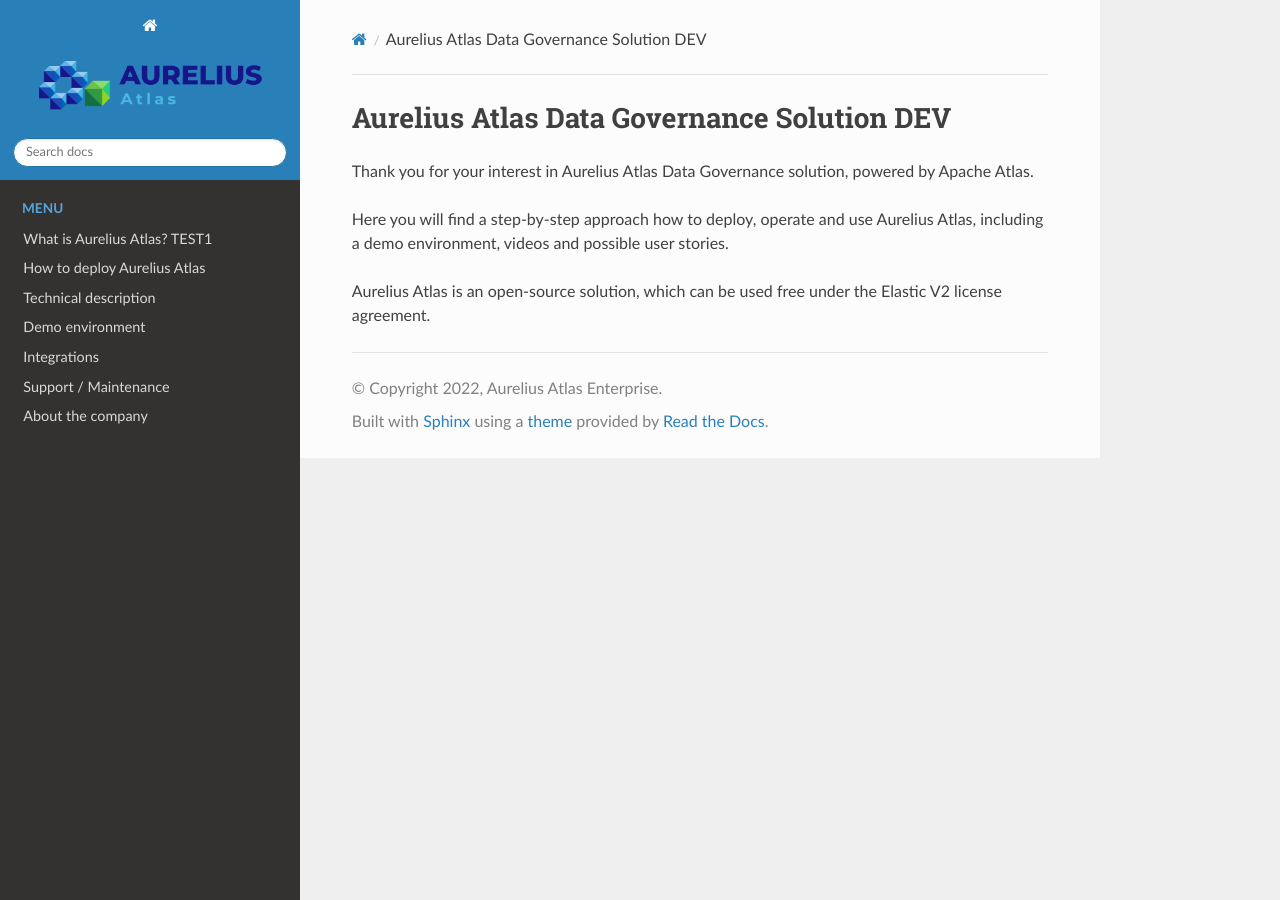
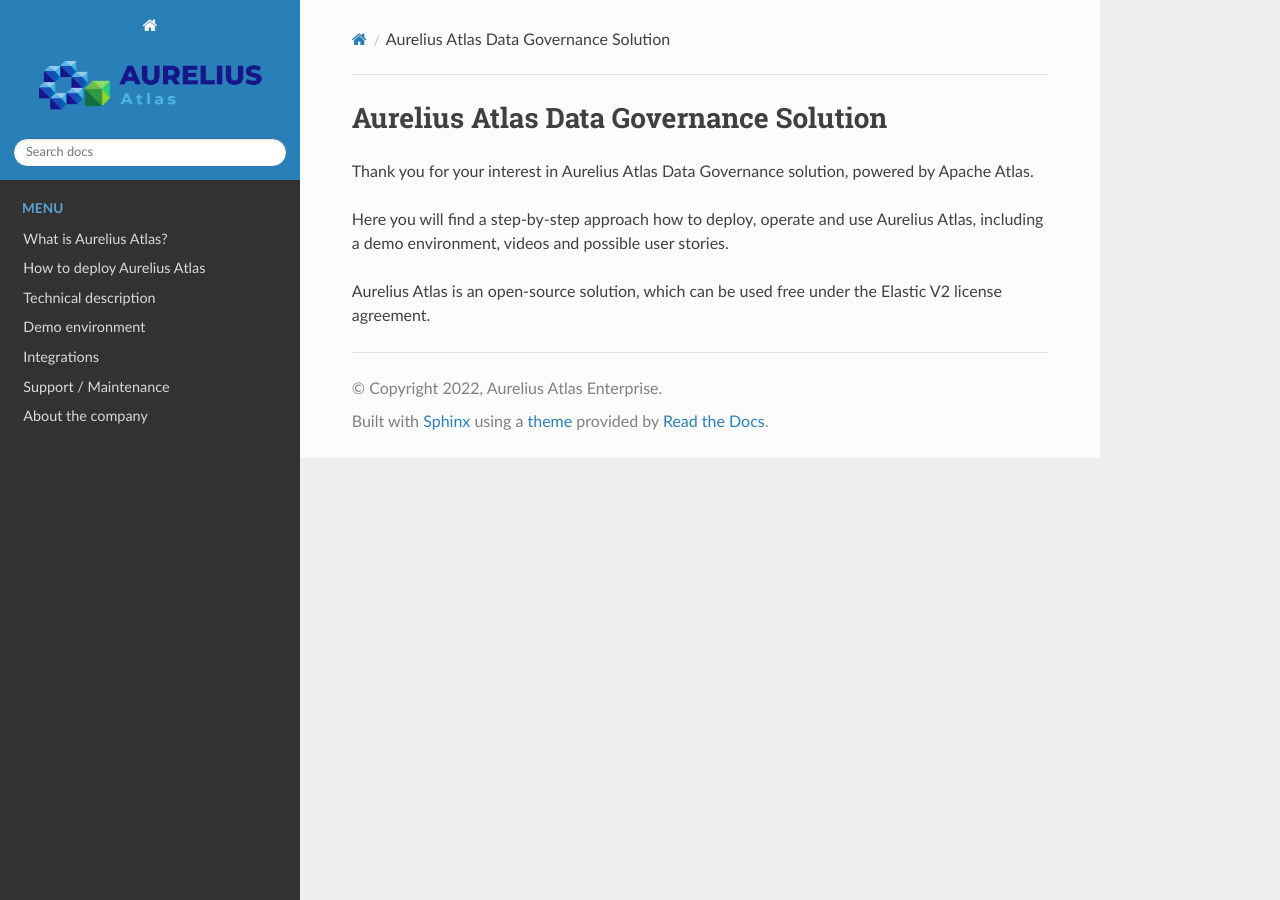
Before and after one commit to aureliusenterprise/doc_technical_manual, a Sphinx documentation site: the page built from DOc/docs/source/index.rst, in a window 1280 px wide. Built offline with Sphinx 7.4.7 and the Read the Docs theme 2.0.0, drawn with Linux system fonts in a browser that asks for light colours; pages that are not in the unit, such as notebooks, are missing from menus.

Commit message:
dev is working

```diff
--- a/DOc/docs/source/Options/what.rst
+++ b/DOc/docs/source/Options/what.rst
@@ -1,4 +1,4 @@
-What is Aurelius Atlas? TEST1
+What is Aurelius Atlas?
 =======================
 
 Welcome to the **Aurelius Atlas solution** powered by Apache Atlas, Aurelius
--- a/DOc/docs/source/contents.rst
+++ b/DOc/docs/source/contents.rst
@@ -1,4 +1,4 @@
-Aurelius Atlas Data Governance Solution DEV
+Aurelius Atlas Data Governance Solution
 =======================================
 
 
--- a/DOc/docs/source/index.rst
+++ b/DOc/docs/source/index.rst
@@ -1,4 +1,4 @@
-Aurelius Atlas Data Governance Solution DEV
+Aurelius Atlas Data Governance Solution
 =======================================
 
 Thank you for your interest in Aurelius Atlas Data Governance solution,
```
